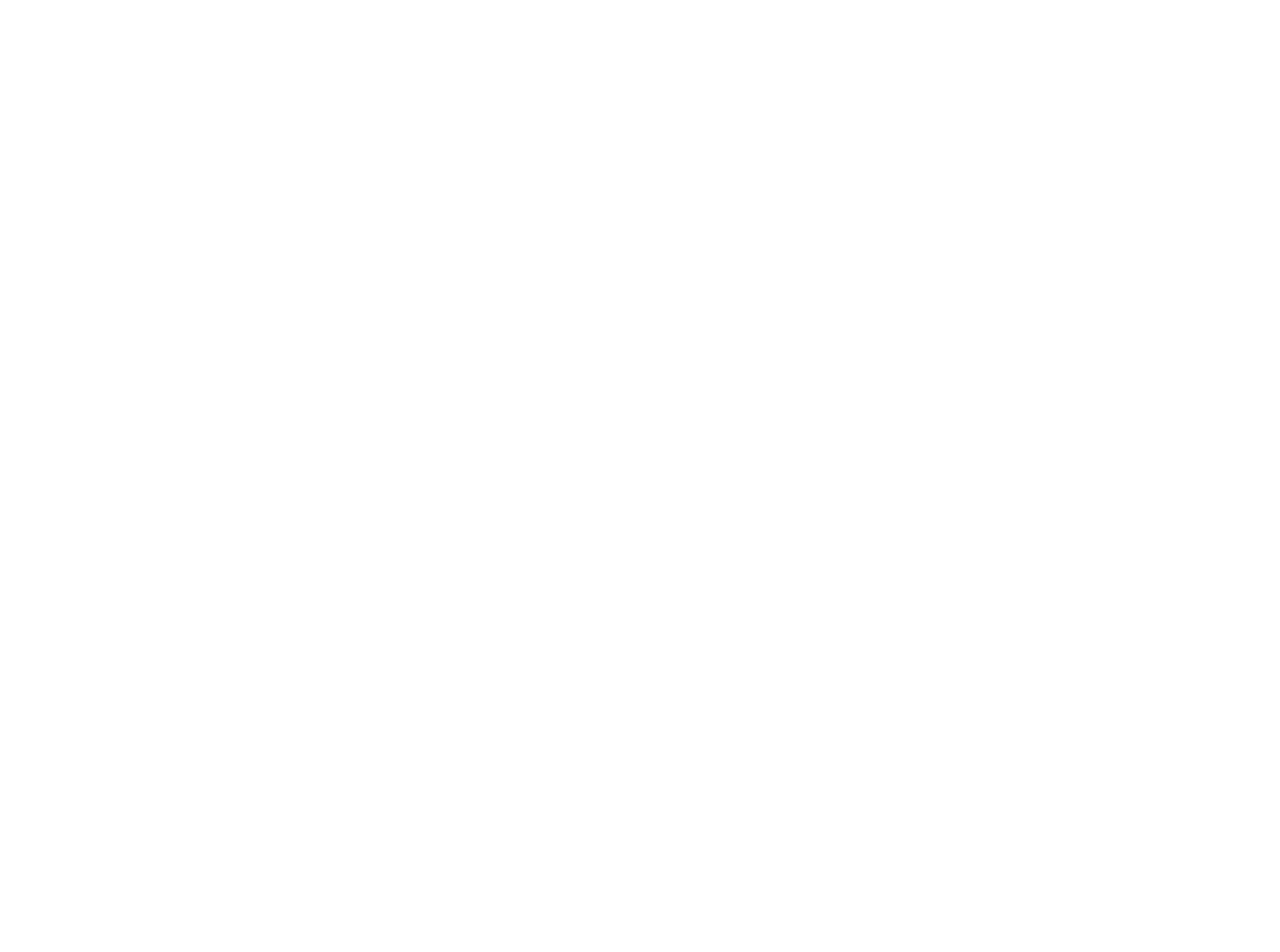
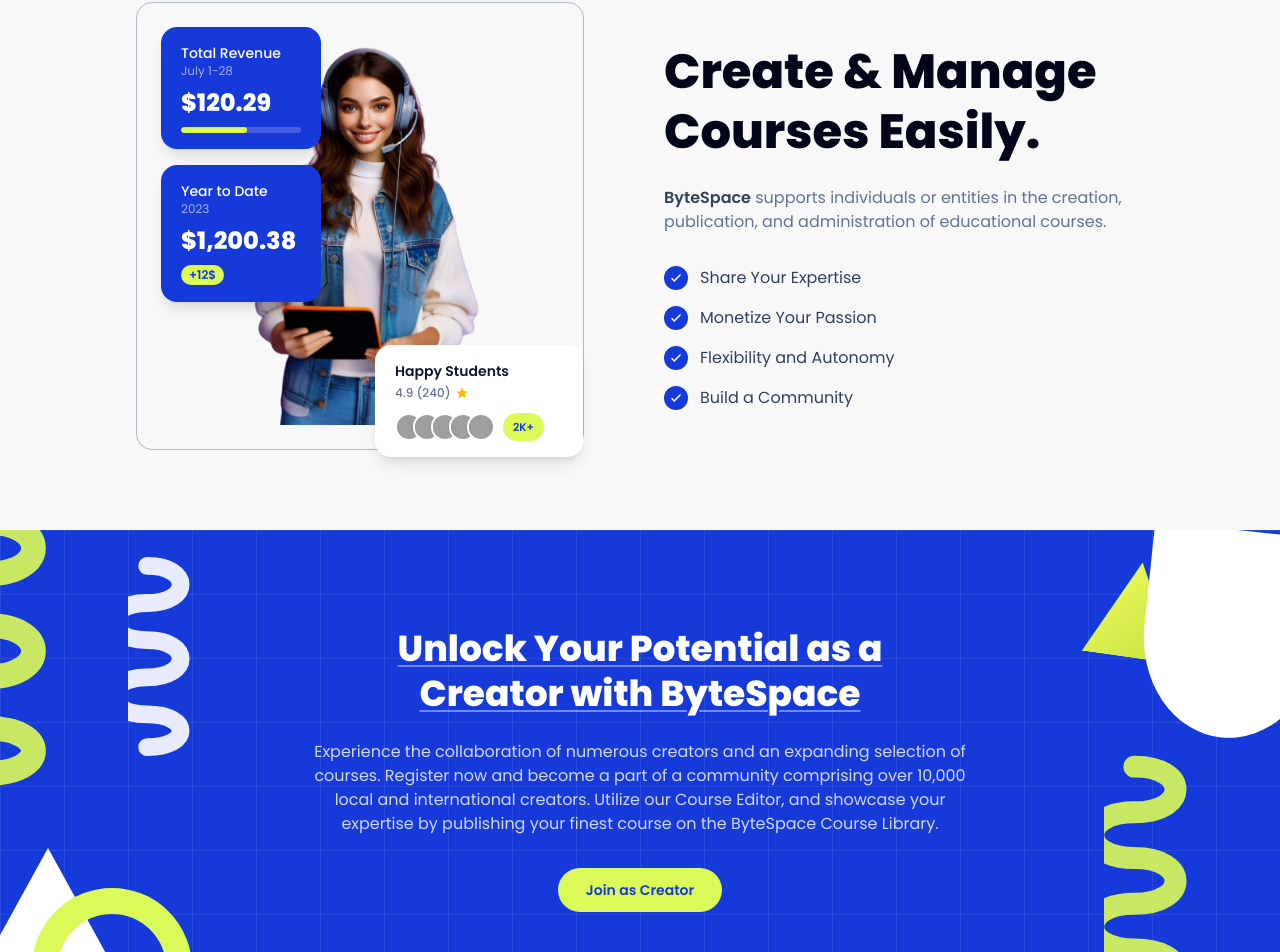
Before and after one commit to Alif416/Bytespace, a React (Vite) app: page / in a window 1280 px wide. Shown: the part 3761-4713 px from the top of the page. Before the commit the page ends 3683 px from the top, so only its background shows below. Built offline with nearby package versions, Linux system fonts and the light colour scheme; grey boxes are pictures that could not be loaded.

Commit message:
Add CourseCreationShowcase and CreatorCta components; update App to include them

```diff
--- a/src/App.tsx
+++ b/src/App.tsx
@@ -1,4 +1,6 @@
 import CourseCategories from './components/CourseCategories'
+import CourseCreationShowcase from './components/CourseCreationShowcase'
+import CreatorCta from './components/CreatorCta'
 import Hero from './components/Hero'
 import LearningPaths from './components/LearningPaths'
 import ProfessionalGrowth from './components/ProfessionalGrowth'
@@ -12,6 +14,8 @@
       <CourseCategories />
       <LearningPaths />
       <ProfessionalGrowth />
+      <CourseCreationShowcase />
+      <CreatorCta />
     </>
   )
 }
--- /dev/null
+++ b/src/components/CourseCreationShowcase.tsx
@@ -0,0 +1,48 @@
+import personPhoto from '../assets/person-woman-headphones-tablet.png'
+import { CheckIcon } from './icons/Icons'
+import RatingCard from './RatingCard'
+import StatCard from './StatCard'
+
+const CHECKLIST = [
+  'Share Your Expertise',
+  'Monetize Your Passion',
+  'Flexibility and Autonomy',
+  'Build a Community',
+]
+
+export default function CourseCreationShowcase() {
+  return (
+    <section className="bg-[#F8F8F8] py-16 sm:py-20">
+      <div className="mx-auto grid max-w-6xl items-center gap-12 px-6 lg:grid-cols-2 lg:px-10">
+        <div className="relative mx-auto w-full max-w-md rounded-2xl border border-slate-400/70 p-6">
+          <img src={personPhoto} alt="" className="w-full" />
+
+          <div className="absolute left-6 top-6 flex w-40 flex-col gap-4">
+            <StatCard label="Total Revenue" sublabel="July 1-28" value="$120.29" progress={55} />
+            <StatCard label="Year to Date" sublabel="2023" value="$1,200.38" badge="+12$" />
+          </div>
+          <RatingCard className="absolute -bottom-2 right-0 w-52" />
+        </div>
+
+        <div>
+          <h2 className="text-4xl font-extrabold leading-tight text-slate-950 sm:text-5xl">
+            Create &amp; Manage Courses Easily.
+          </h2>
+          <p className="mt-6 max-w-lg text-slate-500">
+            <span className="font-semibold text-slate-700">ByteSpace</span> supports individuals
+            or entities in the creation, publication, and administration of educational courses.
+          </p>
+
+          <ul className="mt-8 space-y-4">
+            {CHECKLIST.map((item) => (
+              <li key={item} className="flex items-center gap-3">
+                <CheckIcon className="h-6 w-6" />
+                <span className="text-slate-700">{item}</span>
+              </li>
+            ))}
+          </ul>
+        </div>
+      </div>
+    </section>
+  )
+}
--- /dev/null
+++ b/src/components/CreatorCta.tsx
@@ -0,0 +1,37 @@
+import CreatorDecor from './decor/CreatorDecor'
+
+export default function CreatorCta() {
+  return (
+    <section
+      className="relative overflow-hidden bg-brand-blue py-20 sm:py-24"
+      style={{
+        backgroundImage:
+          'linear-gradient(rgba(255,255,255,0.08) 1px, transparent 1px), linear-gradient(90deg, rgba(255,255,255,0.08) 1px, transparent 1px)',
+        backgroundSize: '64px 64px',
+      }}
+    >
+      <CreatorDecor />
+
+      <div className="relative z-10 mx-auto max-w-3xl px-6 text-center">
+        <h2 className="text-3xl font-extrabold leading-tight text-white underline decoration-white/40 decoration-2 underline-offset-4 sm:text-4xl">
+          Unlock Your Potential as a
+          <br />
+          Creator with ByteSpace
+        </h2>
+        <p className="mx-auto mt-6 max-w-2xl text-sm text-white/80 sm:text-base">
+          Experience the collaboration of numerous creators and an expanding selection of
+          courses. Register now and become a part of a community comprising over 10,000 local
+          and international creators. Utilize our Course Editor, and showcase your expertise by
+          publishing your finest course on the ByteSpace Course Library.
+        </p>
+
+        <button
+          type="button"
+          className="mt-8 rounded-full bg-brand-lime px-7 py-3 text-sm font-semibold text-brand-blue transition hover:bg-brand-lime-dark"
+        >
+          Join as Creator
+        </button>
+      </div>
+    </section>
+  )
+}
--- /dev/null
+++ b/src/components/StatCard.tsx
@@ -0,0 +1,30 @@
+interface StatCardProps {
+  label: string
+  sublabel: string
+  value: string
+  progress?: number
+  badge?: string
+  className?: string
+}
+
+export default function StatCard({ label, sublabel, value, progress, badge, className = '' }: StatCardProps) {
+  return (
+    <div className={`rounded-2xl bg-brand-blue px-5 py-4 text-white shadow-lg ${className}`}>
+      <p className="text-sm font-medium">{label}</p>
+      <p className="text-xs text-white/60">{sublabel}</p>
+      <p className="mt-2 text-2xl font-extrabold">{value}</p>
+
+      {progress !== undefined && (
+        <div className="mt-2 h-1.5 w-full overflow-hidden rounded-full bg-white/20">
+          <div className="h-full rounded-full bg-brand-lime" style={{ width: `${progress}%` }} />
+        </div>
+      )}
+
+      {badge && (
+        <span className="mt-2 inline-flex items-center rounded-full bg-brand-lime px-2 py-0.5 text-xs font-semibold text-brand-blue">
+          {badge}
+        </span>
+      )}
+    </div>
+  )
+}
--- /dev/null
+++ b/src/components/decor/CreatorDecor.tsx
@@ -0,0 +1,40 @@
+import Squiggle from './Squiggle'
+
+// Decorative shapes echoing the Figma artwork for the creator CTA band.
+export default function CreatorDecor() {
+  return (
+    <div className="pointer-events-none absolute inset-0 overflow-hidden" aria-hidden="true">
+      <Squiggle
+        color="#DCFA57"
+        className="absolute -left-10 -top-6 h-72 w-28 opacity-90 hidden sm:block"
+      />
+      <Squiggle
+        color="#FFFFFF"
+        className="absolute left-32 top-6 h-52 w-20 opacity-90 hidden lg:block"
+      />
+      <Squiggle
+        color="#DCFA57"
+        className="absolute right-16 bottom-0 h-64 w-28 opacity-90 hidden md:block"
+      />
+
+      <div
+        className="absolute right-24 top-8 h-24 w-24 hidden lg:block"
+        style={{
+          background: 'linear-gradient(135deg, #F2FE60 0%, #C6E03F 100%)',
+          clipPath: 'polygon(50% 0%, 0% 100%, 100% 100%)',
+          transform: 'rotate(8deg)',
+        }}
+      />
+      <div
+        className="absolute -right-10 top-0 h-52 w-44 rounded-b-[60%] bg-white hidden lg:block"
+        style={{ transform: 'rotate(6deg)' }}
+      />
+
+      <div
+        className="absolute -left-10 bottom-0 h-40 w-44 bg-white hidden md:block"
+        style={{ clipPath: 'polygon(50% 0%, 0% 100%, 100% 100%)' }}
+      />
+      <div className="absolute left-8 -bottom-10 h-40 w-40 rounded-full border-[26px] border-brand-lime hidden sm:block" />
+    </div>
+  )
+}
--- a/src/components/icons/Icons.tsx
+++ b/src/components/icons/Icons.tsx
@@ -46,6 +46,22 @@
   )
 }
 
+export function CheckIcon({ className = 'w-5 h-5' }: IconProps) {
+  return (
+    <span className={`flex shrink-0 items-center justify-center rounded-full bg-brand-blue ${className}`}>
+      <svg viewBox="0 0 24 24" fill="none" className="h-3.5 w-3.5" aria-hidden="true">
+        <path
+          d="M5 13l4 4 10-10"
+          stroke="white"
+          strokeWidth="2.5"
+          strokeLinecap="round"
+          strokeLinejoin="round"
+        />
+      </svg>
+    </span>
+  )
+}
+
 export function LogoMark({ className = 'w-9 h-9' }: IconProps) {
   return (
     <div
```
